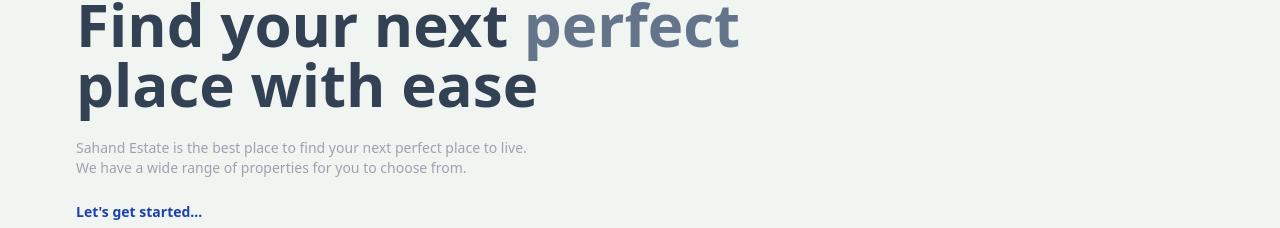
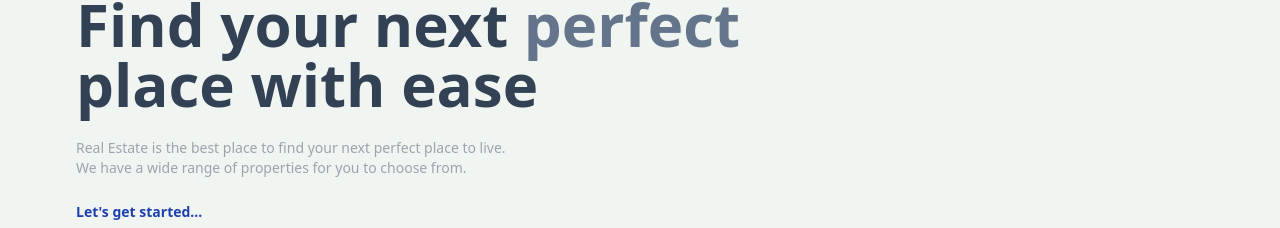
Before and after one commit to kimamovic21/real-estate-marketplace-sg-yt-2023, a React (Vite) app in the folder client/: page / in a window 1280 px wide. Shown: the part 190-418 px from the top of the page. Built offline with nearby package versions, Linux system fonts and the light colour scheme; no server answers.

Commit message:
Complete Home page

```diff
--- a/client/src/pages/Home.jsx
+++ b/client/src/pages/Home.jsx
@@ -7,12 +7,13 @@
 import ListingItem from '../components/ListingItem';
 import 'swiper/css/bundle';
 
-export default function Home() {
+const Home = () => {
   const [offerListings, setOfferListings] = useState([]);
   const [saleListings, setSaleListings] = useState([]);
   const [rentListings, setRentListings] = useState([]);
+
   SwiperCore.use([Navigation]);
-  console.log(offerListings);
+
   useEffect(() => {
     const fetchOfferListings = async () => {
       try {
@@ -24,6 +25,7 @@
         console.error(error);
       }
     };
+
     const fetchRentListings = async () => {
       try {
         const res = await fetchAPI('/api/listing/get?type=rent&limit=4');
@@ -46,6 +48,7 @@
     };
     fetchOfferListings();
   }, []);
+
   return (
     <div>
       {/* top */}
@@ -56,8 +59,7 @@
           place with ease
         </h1>
         <div className='text-gray-400 text-xs sm:text-sm'>
-          Sahand Estate is the best place to find your next perfect place to
-          live.
+          Real Estate is the best place to find your next perfect place to live.
           <br />
           We have a wide range of properties for you to choose from.
         </div>
@@ -152,4 +154,6 @@
       </div>
     </div>
   );
-}
+};
+
+export default Home;
--- a/client/src/pages/Profile.jsx
+++ b/client/src/pages/Profile.jsx
@@ -148,7 +148,6 @@
       });
       const data = await res.json();
       if (data.success === false) {
-        console.log(data.message);
         return;
       }
 
--- a/client/src/pages/SignUp.jsx
+++ b/client/src/pages/SignUp.jsx
@@ -30,7 +30,6 @@
       });
 
       const data = await res.json();
-      console.log(data);
 
       if (data.success === false) {
         setLoading(false);
--- a/client/src/pages/UpdateListing.jsx
+++ b/client/src/pages/UpdateListing.jsx
@@ -85,7 +85,6 @@
       const res = await fetchAPI(`/api/listing/get/${listingId}`);
       const data = await res.json();
       if (data.success === false) {
-        console.log(data.message);
         return;
       }
       setFormData(data);
```
Also changed, not shown: 1 other file (tests, documents, lock files or other folders).
